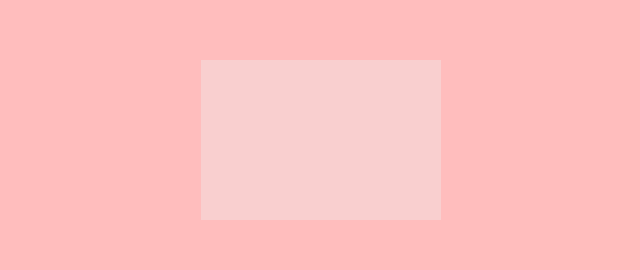
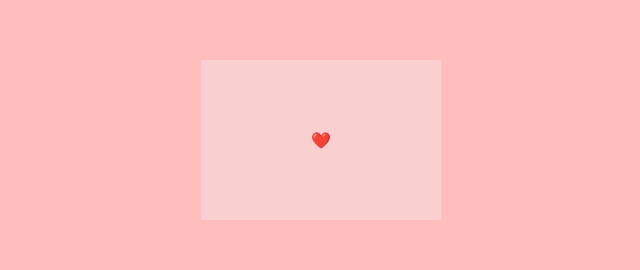
Before and after one commit to superoverflow/scroll-open-envelop, a Next.js app: page / in a window 1280 px wide. Shown: the part 240-510 px from the top of the page, without its empty margins (319-959 px from the left). Built offline with nearby package versions, Linux system fonts and the light colour scheme.

Commit message:
add heart

```diff
--- a/pages/index.tsx
+++ b/pages/index.tsx
@@ -41,7 +41,9 @@ const Home: NextPage = () => {
         className="letter"
         style={{ y: letterYPos}}
         transition={{ duration: 2}}
-      />
+      >
+       ❤️
+      </motion.div>
       <motion.div
         className="envelop-lip-closed"
         style={{
--- a/styles/globals.css
+++ b/styles/globals.css
@@ -40,6 +40,9 @@ body {
   margin-left: -120px;
   background-color: rgb(249, 207, 207);
   z-index: 1;
+  display: flex;
+  justify-content: center;
+  align-items: center;
 }
 
 .envelop-lip-closed {
```
